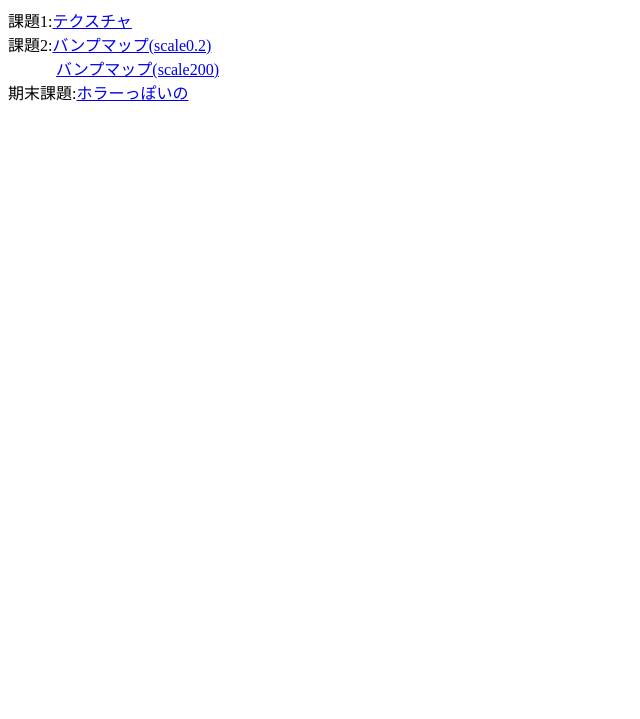
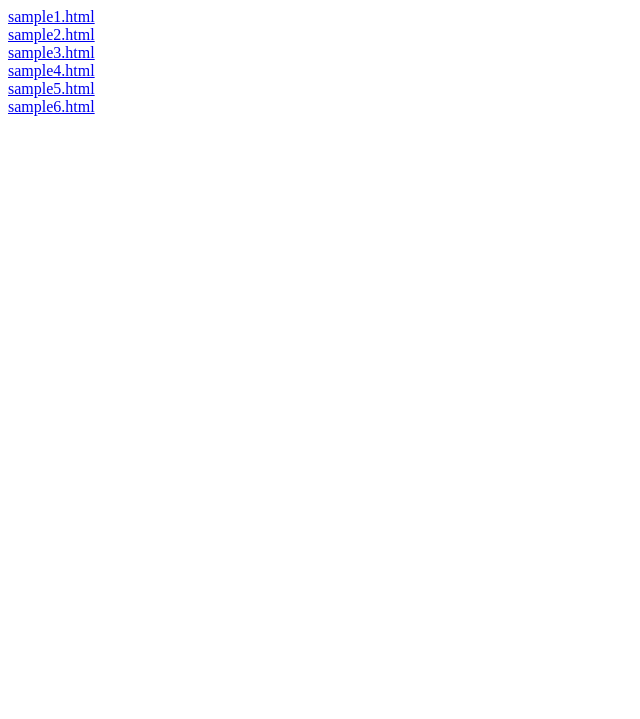
Before and after one commit to riyue1/riyue1.github.io, a plain HTML site: page 作成物/提出/index.html in a window 1280 px wide. Shown: the part 81-800 px from the top of the page, without its empty margins (0-640 px from the left). Drawn offline with Linux system fonts and the light colour scheme.

Commit message:
Add files via upload

```diff
--- a/作成物/提出/index.html
+++ b/作成物/提出/index.html
@@ -8,10 +8,12 @@
 <body>
   <h1>lesson10配布資料</h1>
   <p>
-    課題1:<a href="texture sphere cone box.html">テクスチャ</a><br>
-    課題2:<a href="bump sphere cone box.html">バンプマップ(scale0.2)</a><br>
-    　　　<a href="bump sphere cone box.html">バンプマップ(scale200)</a><br>
-    期末課題:<a href="最終作品.html">ホラーっぽいの</a><br>
+    <a href="sample1.html">sample1.html</a><br>
+    <a href="sample2.html">sample2.html</a><br>
+    <a href="sample3(X).html">sample3.html</a><br>
+    <a href="sample4.html">sample4.html</a><br>
+    <a href="sample5.html">sample5.html</a><br>
+    <a href="sample6.html">sample6.html</a><br>
   </p>
 </body>
 </html>
```
